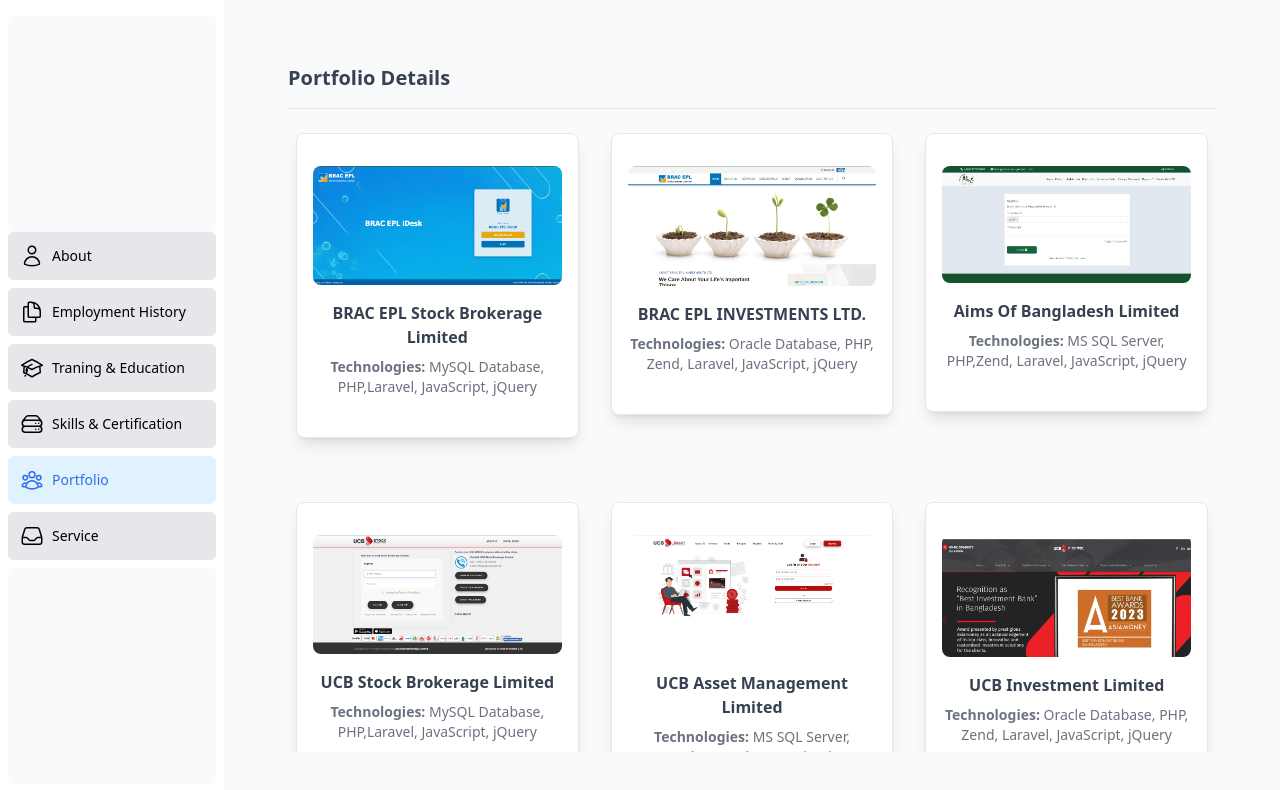
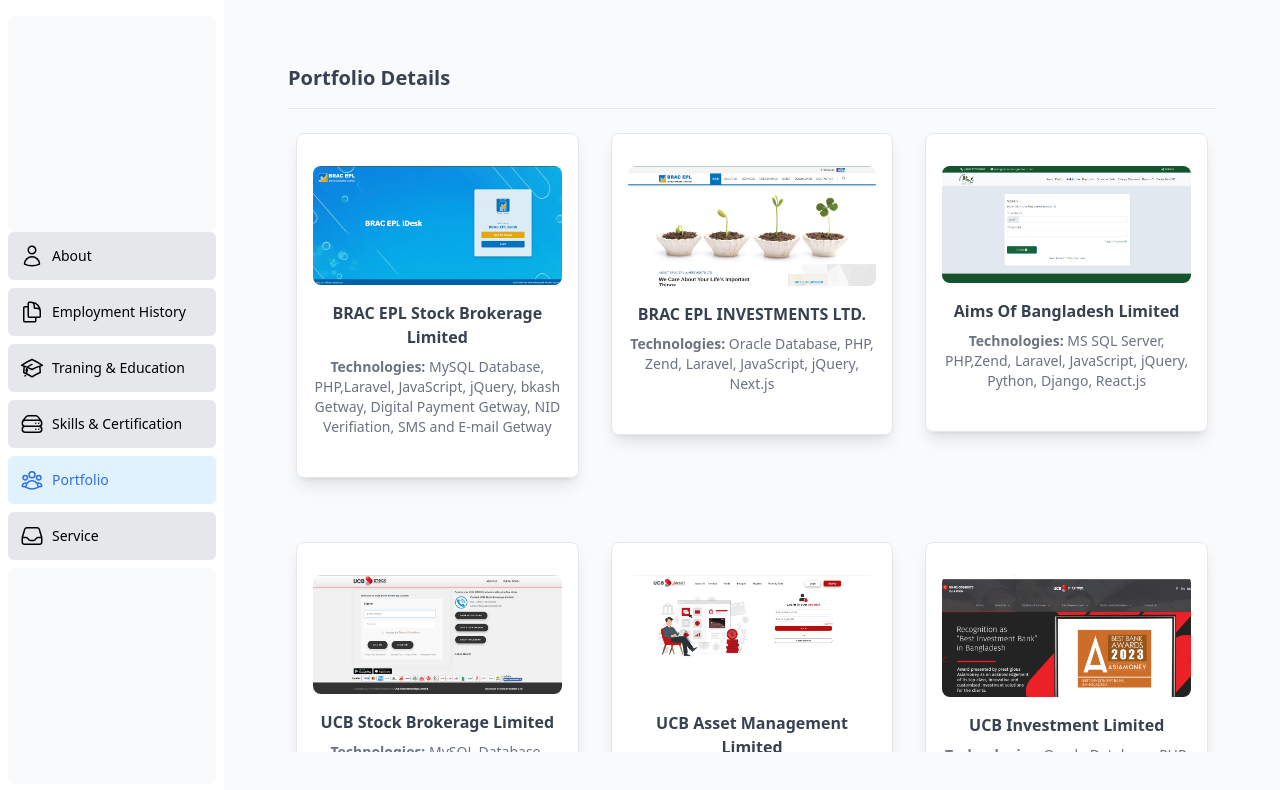
Before and after one commit to saddam311291/saddam311291.github.io, a Next.js app: page /pages/portfolio in a window 1280 px wide. Shown: the top 790 px of the page. Built offline with nearby package versions, Linux system fonts and the light colour scheme.

Commit message:
stock image problem !!!

```diff
--- a/app/pages/portfolio/(overview)/portfolioasset.tsx
+++ b/app/pages/portfolio/(overview)/portfolioasset.tsx
@@ -100,7 +100,7 @@
       image: AimsAssetImg,
       productName: "Capital Asset Management System (CAMS)",
       companyName: "Aims Of Bangladesh Limited",
-      technologies: "MS SQL Server, PHP,Zend, Laravel, JavaScript, jQuery",
+      technologies: "MS SQL Server, PHP,Zend, Laravel, JavaScript, jQuery, Python, Django, React.js",
       link:"https://gb-unit-fund.aims-bangladesh.com",
       module: "Back-Office Application, Customer Portal, Mobile Apps",
       description: "The Capital Asset Management System (CAMS) includes several features similar to those in mutual fund software. It tracks and manages assets, calculates Net Asset Value (NAV), and handles portfolio allocations. CAMS also supports investor account management with functionalities like account setup, transaction processing, and statement generation. It ensures regulatory compliance through automated reporting and anti-money laundering (AML) checks. Additionally, CAMS provides robust reporting and analytics for fund performance, investor activities, and financial data. Integration with financial systems and strong security measures are also essential components, ensuring data integrity and protection.",
@@ -385,7 +385,7 @@
       image: UcbAssetImg,
       productName: "Capital Asset Management System (CAMS)",
       companyName: "UCB Asset Management Limited",
-      technologies: "MS SQL Server, PHP,Zend, Laravel, JavaScript, jQuery",
+      technologies: "MS SQL Server, PHP,Zend, Laravel, JavaScript, jQuery, Digital Payment Getway",
       link:"http://webportal.ucbasset.com",
       module: "Back-Office Application, Customer Portal, Mobile Apps",
       description: "The Capital Asset Management System (CAMS) includes several features similar to those in mutual fund software. It tracks and manages assets, calculates Net Asset Value (NAV), and handles portfolio allocations. CAMS also supports investor account management with functionalities like account setup, transaction processing, and statement generation. It ensures regulatory compliance through automated reporting and anti-money laundering (AML) checks. Additionally, CAMS provides robust reporting and analytics for fund performance, investor activities, and financial data. Integration with financial systems and strong security measures are also essential components, ensuring data integrity and protection.",
@@ -457,7 +457,7 @@
       image: ShantaAssetImg,
       productName: "Capital Asset Management System (CAMS)",
       companyName: "Shanta Asset Management Limited",
-      technologies: "MS SQL Server, PHP,Zend, Laravel, JavaScript, jQuery",
+      technologies: "MS SQL Server, PHP,Zend, Laravel, JavaScript, jQuery, NID Verification",
       link:"https://webportal.shanta-aml.com",
       module: "Back-Office Application, Customer Portal, Mobile Apps",
       description: "The Capital Asset Management System (CAMS) includes several features similar to those in mutual fund software. It tracks and manages assets, calculates Net Asset Value (NAV), and handles portfolio allocations. CAMS also supports investor account management with functionalities like account setup, transaction processing, and statement generation. It ensures regulatory compliance through automated reporting and anti-money laundering (AML) checks. Additionally, CAMS provides robust reporting and analytics for fund performance, investor activities, and financial data. Integration with financial systems and strong security measures are also essential components, ensuring data integrity and protection.",
--- a/app/pages/portfolio/(overview)/portfolioinvestment.tsx
+++ b/app/pages/portfolio/(overview)/portfolioinvestment.tsx
@@ -168,7 +168,7 @@
       image: UcbImg,
       productName: "Wealth Management System",
       companyName: "UCB Investment Limited",
-      technologies: "Oracle Database, PHP, Zend, Laravel, JavaScript, jQuery",
+      technologies:  "Oracle Database, PHP, Zend, Laravel, JavaScript, jQuery, Next.js",
       link:"https://ucb-investment.com",
       module: "Back-Office Application, Customer Portal, Mobile Apps",
       description: "A wealth management system is a specialized software platform designed to manage high-net-worth individuals' financial assets and investment portfolios. It includes tools for portfolio management, financial planning, and client relationship management (CRM). The system provides investment research and analysis, risk management features, and comprehensive reporting. It ensures regulatory compliance and includes robust data security measures. Integration with other financial systems and scalability are also key aspects, enhancing efficiency and client service in wealth management.",
@@ -239,7 +239,7 @@
       image: BeplImg,
       productName: "Wealth Management System",
       companyName: "BRAC EPL INVESTMENTS LTD.",
-      technologies: "Oracle Database, PHP, Zend, Laravel, JavaScript, jQuery",
+      technologies: "Oracle Database, PHP, Zend, Laravel, JavaScript, jQuery, Next.js",
       link:"https://www.bracepl.com/investments",
       module: "Back-Office Application, Customer Portal, Mobile Apps",
       description: "A wealth management system is a specialized software platform designed to manage high-net-worth individuals' financial assets and investment portfolios. It includes tools for portfolio management, financial planning, and client relationship management (CRM). The system provides investment research and analysis, risk management features, and comprehensive reporting. It ensures regulatory compliance and includes robust data security measures. Integration with other financial systems and scalability are also key aspects, enhancing efficiency and client service in wealth management.",
--- a/app/pages/portfolio/(overview)/portfoliostock.tsx
+++ b/app/pages/portfolio/(overview)/portfoliostock.tsx
@@ -27,7 +27,7 @@
       image: IdeskImg,
       productName: "iDesk",
       companyName: "BRAC EPL Stock Brokerage Limited",
-      technologies: "MySQL Database, PHP,Laravel, JavaScript, jQuery",
+      technologies: "MySQL Database, PHP,Laravel, JavaScript, jQuery, bkash Getway, Digital Payment Getway, NID Verifiation, SMS and E-mail Getway",
       link:"https://idesk.bracepl.com",
       module: "Customer Portal & Mobile App",
       description: "A stock brokerage customer portal software offers functionalities designed to enhance trading, account management, and financial tracking for users. Core features include account management with secure login and profile options, trading capabilities with real-time stock quotes, and various order types. Users can manage their portfolios, view holdings, and analyze performance, while accessing research reports, market news, and analysis tools. The portal supports fund transfers, displays transaction history, and allows users to set up custom alerts. Reporting features provide access to account statements and tax documents, while integrated customer support and mobile access ensure convenience. Security features, like encryption and compliance with financial regulations, are also included to protect user data.",
@@ -98,7 +98,7 @@
       image: UinvestImg,
       productName: "iDesk",
       companyName: "UCB Stock Brokerage Limited",
-      technologies: "MySQL Database, PHP,Laravel, JavaScript, jQuery",
+      technologies: "MySQL Database, PHP,Laravel, JavaScript, jQuery, bkash Getway, Digital Payment Getway, NID Verifiation, SMS and E-mail Getway",
       link:"https://uinvest.ucbstock.com.bd:8542",
       module: "Customer Portal & Mobile App",
       description: "A stock brokerage customer portal software offers functionalities designed to enhance trading, account management, and financial tracking for users. Core features include account management with secure login and profile options, trading capabilities with real-time stock quotes, and various order types. Users can manage their portfolios, view holdings, and analyze performance, while accessing research reports, market news, and analysis tools. The portal supports fund transfers, displays transaction history, and allows users to set up custom alerts. Reporting features provide access to account statements and tax documents, while integrated customer support and mobile access ensure convenience. Security features, like encryption and compliance with financial regulations, are also included to protect user data.",
@@ -169,7 +169,7 @@
       image: IifdcImg,
       productName: "Isltrade",
       companyName: "IIDFC Securities Limited",
-      technologies: "MySQL Database, PHP,Laravel, JavaScript, jQuery",
+      technologies:  "MySQL Database, PHP,Laravel, JavaScript, jQuery, bkash Getway, Digital Payment Getway, NID Verifiation, SMS and E-mail Getway",
       link:"http://isltrade.iidfcsecurities.com",
       module: "Customer Portal & Mobile App",
       description: "A stock brokerage customer portal software offers functionalities designed to enhance trading, account management, and financial tracking for users. Core features include account management with secure login and profile options, trading capabilities with real-time stock quotes, and various order types. Users can manage their portfolios, view holdings, and analyze performance, while accessing research reports, market news, and analysis tools. The portal supports fund transfers, displays transaction history, and allows users to set up custom alerts. Reporting features provide access to account statements and tax documents, while integrated customer support and mobile access ensure convenience. Security features, like encryption and compliance with financial regulations, are also included to protect user data.",
```
